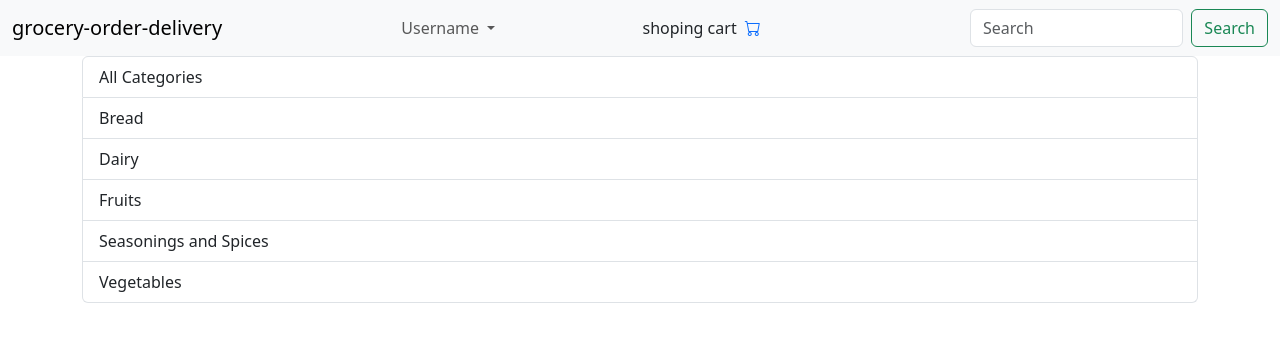
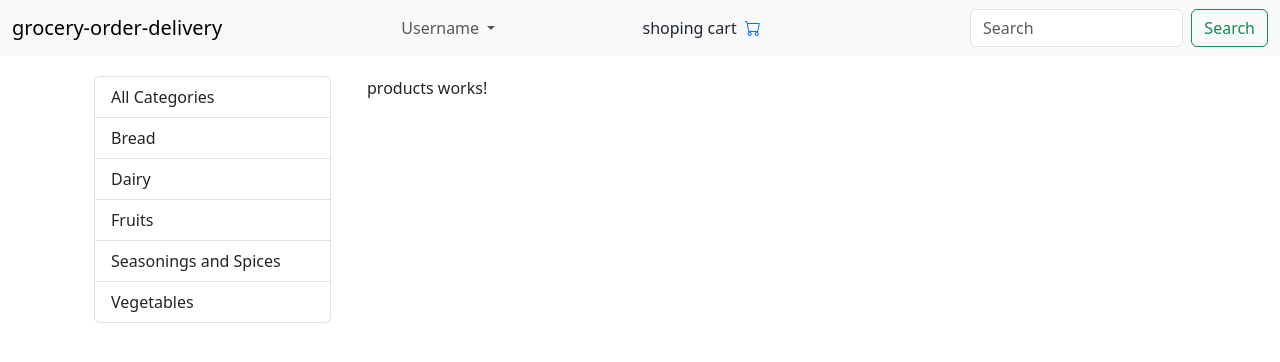
Before and after one commit to yaowuvanier/Supermarket-Ordering-and-Delivery-System, an Angular app in the folder frontend-ng/: page /home in a window 1280 px wide. Shown: the top 362 px of the page. Built offline with nearby package versions, Linux system fonts and the light colour scheme.

Commit message:
adding products component and change some layout

```diff
--- /dev/null
+++ b/frontend-ng/src/app/home/components/products/products.component.html
@@ -0,0 +1 @@
+<p>products works!</p>
--- a/frontend-ng/src/app/home/home.component.html
+++ b/frontend-ng/src/app/home/home.component.html
@@ -1 +1,8 @@
-<app-header></app-header> <app-sider-navigation></app-sider-navigation>
+<app-header class="mb-8"></app-header>
+
+<div class="container" style="margin-top: 20px">
+  <div class="row">
+    <div class="col-md-3"><app-sider-navigation></app-sider-navigation></div>
+    <div class="col-md-9"><app-products></app-products></div>
+  </div>
+</div>
--- a/frontend-ng/src/app/home/home.module.ts
+++ b/frontend-ng/src/app/home/home.module.ts
@@ -4,13 +4,15 @@ import { HomeComponent } from './home.component';
 import { HeaderComponent } from './components/header/header.component';
 import { NgbModule } from '@ng-bootstrap/ng-bootstrap';
 import { SiderNavigationComponent } from './components/sider-navigation/sider-navigation.component';
+import { ProductsComponent } from './components/products/products.component';
 
 
 @NgModule({
   declarations: [
     HomeComponent,
     HeaderComponent,
-    SiderNavigationComponent
+    SiderNavigationComponent,
+    ProductsComponent
   ],
   imports: [
     CommonModule,
```
Also changed, not shown: frontend-ng/src/app/home/components/products/products.component.ts (added, +10 -0 lines), frontend-ng/src/app/home/components/products/products.component.scss (added), 1 other file (tests, documents, lock files or other folders).
